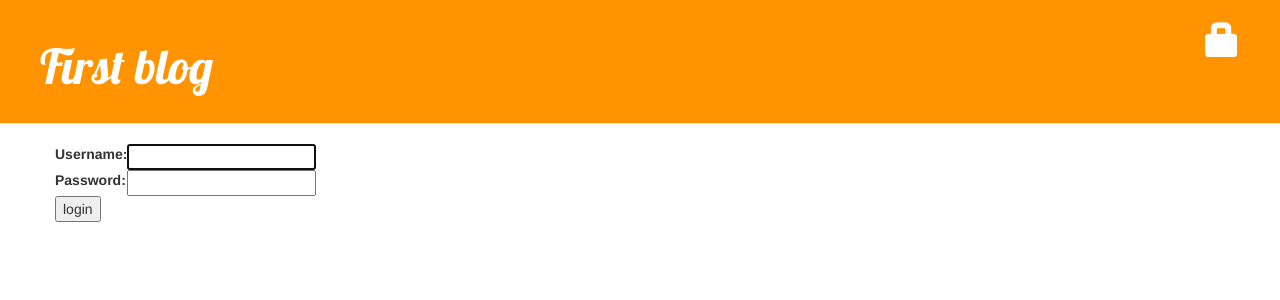
After one commit to ubin1101/my-first-blog, a Django app: page /accounts/login in a window 1280 px wide. The commit adds this page. Shown: the top 300 px of the page. Run offline with Django 3.2, Linux system fonts and the light colour scheme; some libraries are stand-ins or nearby versions.

Commit message:
Added login/logout blog inside the site

```diff
--- a/Django_Study/settings.py
+++ b/Django_Study/settings.py
@@ -126,3 +126,5 @@ STATIC_ROOT = os.path.join(BASE_DIR, 'static')
 # https://docs.djangoproject.com/en/3.2/ref/settings/#default-auto-field
 
 DEFAULT_AUTO_FIELD = 'django.db.models.BigAutoField'
+LOGIN_REDIRECT_URL = '/'
+LOGOUT_REDIRECT_URL = '/'
--- a/Django_Study/urls.py
+++ b/Django_Study/urls.py
@@ -15,8 +15,11 @@ Including another URLconf
 """
 from django.contrib import admin
 from django.urls import path, include
+from django.contrib.auth import views
 
 urlpatterns = [
     path('admin/', admin.site.urls),
+    path('accounts/login', views.LoginView.as_view(), name='login'),
+    path('accounts/logout', views.LogoutView.as_view(), name='logout'),
     path('', include('blog.urls')),
 ]
--- a/blog/templates/blog/base.html
+++ b/blog/templates/blog/base.html
@@ -14,8 +14,12 @@
     <div class="page-header">
         {% if user.is_authenticated %}
             <a href="{% url 'post_new' %}" class="top-menu"><span class="glyphicon glyphicon-plus"></span></a>
+            <a href="{% url 'post_draft_list' %}" class="top-menu"><span class="glyphicon glyphicon-edit"></span></a>
+            <p class="top-menu">Hello, {{ user.username }} <small>(<a href="{% url 'logout' %}">Log out</a>)</small></p>
+        {% else %}
+            <a href="{% url 'login' %}" class="top-menu"><span class="glyphicon glyphicon-lock"></span></a>
         {% endif %}
-        <h1><a href="">First blog</a> </h1>
+        <h1><a href="/">First blog</a> </h1>
     </div>
 
     <div class="content container">
--- a/blog/templates/blog/post_detail.html
+++ b/blog/templates/blog/post_detail.html
@@ -6,9 +6,12 @@
             <div class="date">
                 {{ post.published_date }}
             </div>
+        {% else %}
+            <a class="btn btn-default" href="{% url 'post_publish' pk=post.pk %}">publish</a>
         {% endif %}
         {% if user.is_authenticated %}
             <a class="btn btn-default" href="{% url 'post_edit' pk=post.pk %}"><span class="glyphicon glyphicon-pencil"></span></a>
+            <a class="btn btn-default" href="{% url 'post_remove' pk=post.pk %}"><span class="glyphicon glyphicon-remove"></span></a>
         {% endif %}
         <h1>{{ post.title }}</h1>
         <p>{{ post.text|linebreaksbr }}</p>
--- /dev/null
+++ b/blog/templates/registration/login.html
@@ -0,0 +1,24 @@
+{% extends "blog/base.html" %}
+
+{% block content %}
+    {% if form.errors %}
+        <p>이름과 비밀번호가 일치하지 않습니다. 다시 시도해주세요.</p>
+    {% endif %}
+
+    <form method="post" action="{% url 'login' %}">
+    {% csrf_token %}
+        <table>
+        <tr>
+            <td>{{ form.username.label_tag }}</td>
+            <td>{{ form.username }}</td>
+        </tr>
+        <tr>
+            <td>{{ form.password.label_tag }}</td>
+            <td>{{ form.password }}</td>
+        </tr>
+        </table>
+
+        <input type="submit" value="login" />
+        <input type="hidden" name="next" value="{{ next }}" />
+    </form>
+{% endblock %}
--- a/blog/urls.py
+++ b/blog/urls.py
@@ -1,4 +1,5 @@
 from django.urls import path
+from django.conf.urls import url
 from . import views
 
 urlpatterns = [
@@ -6,4 +7,7 @@ urlpatterns = [
     path('post/<int:pk>/', views.post_detail, name='post_detail'),
     path('post/new', views.post_new, name='post_new'),
     path('post/<int:pk>/edit/', views.post_edit, name='post_edit'),
+    path('post/drafts', views.post_draft_list, name='post_draft_list'),
+    path('post/<int:pk>/publish/', views.post_publish, name='post_publish'),
+    path('post/<int:pk>/remove/', views.post_remove, name='post_remove'),
 ]
```
Also changed, not shown: blog/templates/blog/post_draft_list.html (added, +11 -0 lines), blog/views.py (+20 -2 lines).
